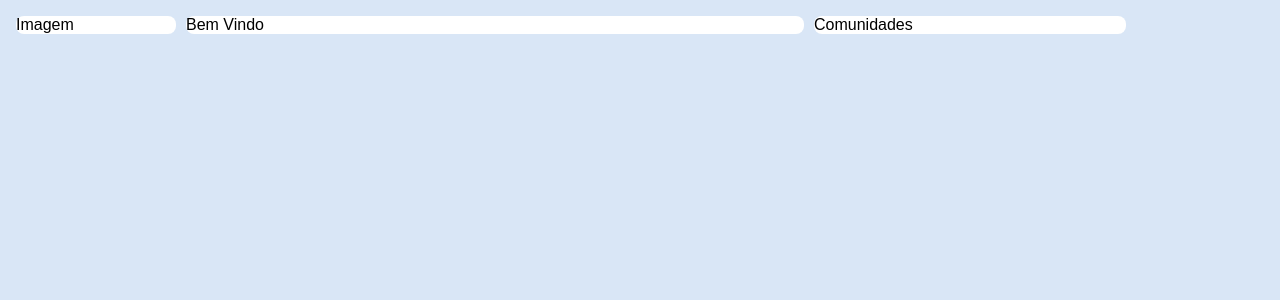
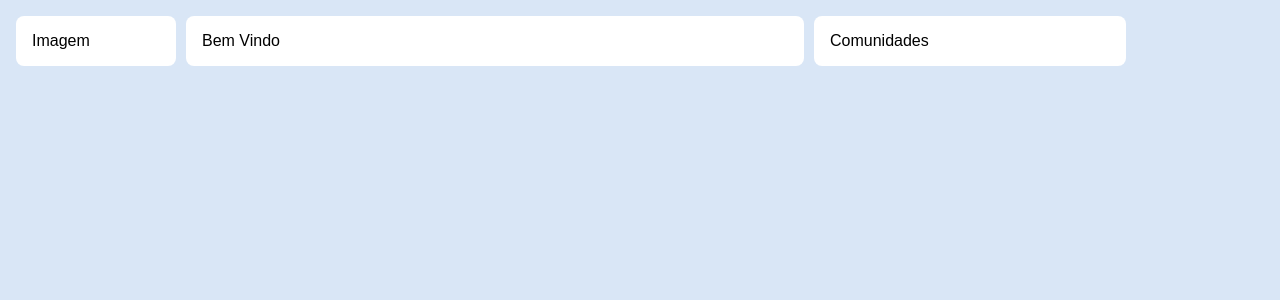
Before and after one commit to CAFE2l/alurakurt, a Next.js app: page / in a window 1280 px wide. Shown: the top 300 px of the page. Built offline with nearby package versions, Linux system fonts and the light colour scheme.

Commit message:
pagina corrigida

```diff
--- a/app/page.tsx
+++ b/app/page.tsx
@@ -11,6 +11,11 @@ import styled from 'styled-components';
 const Box = styled.div`
     background: #ffffff;
     border-radius: 8px;
+`;
+
+const AreaBox = styled(Box)<{ area?: string }>`
+    grid-area: ${props => props.area};
+    padding: 16px;
 `;
 
 const MainGrid = styled.main`
@@ -27,16 +32,17 @@ const MainGrid = styled.main`
 export default function pau(){
   return(
     <MainGrid>
+        <AreaBox area="profileArea">
+            Imagem
+        </AreaBox>
 
-    <Box>
-        Imagem
-    </Box>
-    <Box>
-        Bem Vindo
-    </Box>
-    <Box>
-        Comunidades
-    </Box>
+        {/* style="grid-area: profileArea"*/}
+        <AreaBox area="welcomeArea">
+            Bem Vindo
+        </AreaBox>
+        <AreaBox area="profileRelationsArea">
+            Comunidades
+        </AreaBox>
 
     </MainGrid>
   );
```
